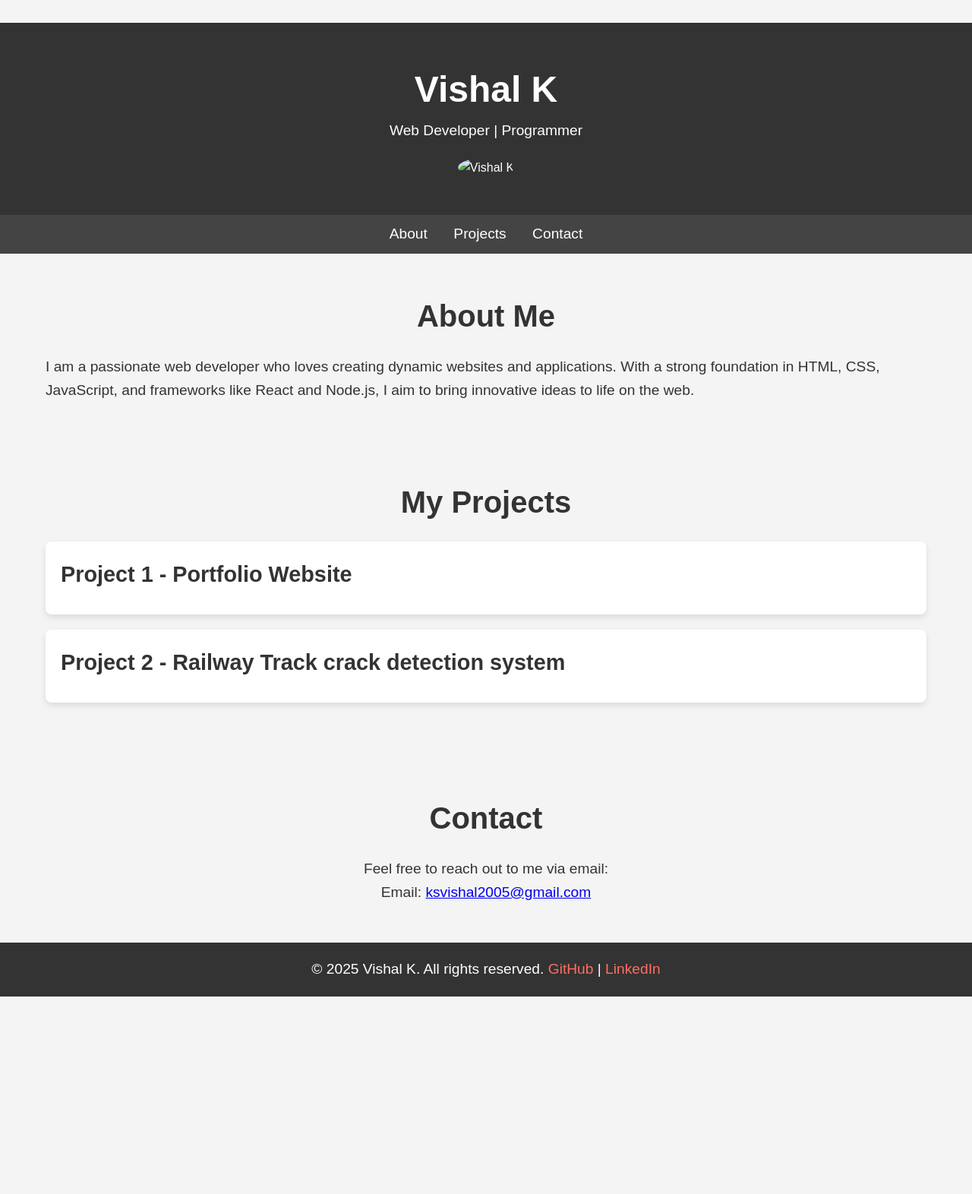
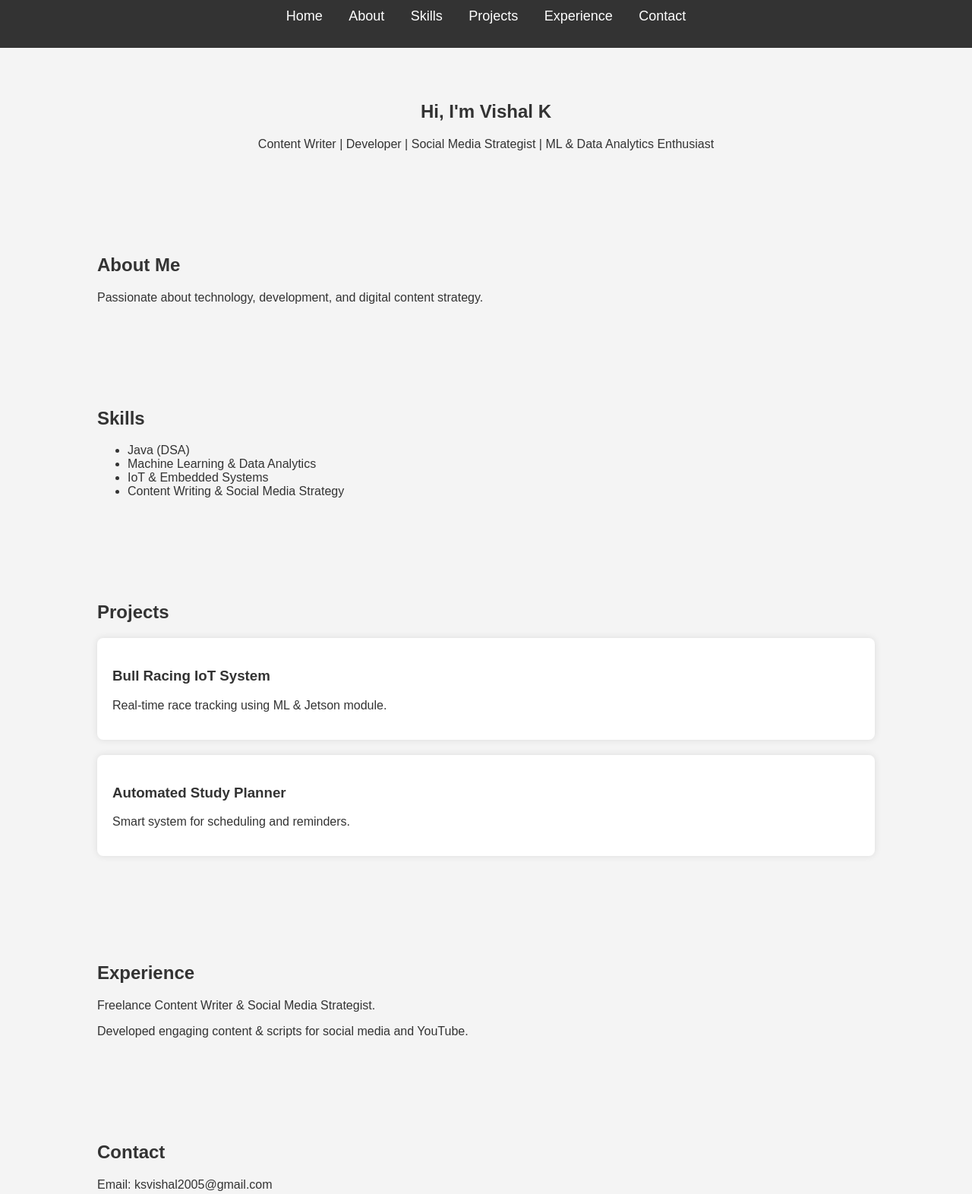
Before and after one commit to vishalk1005/Portfolio, a plain HTML site: page index.html in a window 1280 px wide. Shown: the part 20-1592 px from the top of the page at 76% size. Before the commit the page ends 1332 px from the top, so only its background shows below. Drawn offline with Linux system fonts and the light colour scheme.

Commit message:
index.html

```diff
--- a/index.html
+++ b/index.html
@@ -1,198 +1,136 @@
 <!DOCTYPE html>
 <html lang="en">
-
 <head>
     <meta charset="UTF-8">
     <meta name="viewport" content="width=device-width, initial-scale=1.0">
-    <title>Vishal K - Portfolio</title>
+    <title>VISHALK_Portfolio</title>
     <style>
-        * {
+        body {
+            font-family: Arial, sans-serif;
             margin: 0;
             padding: 0;
-            box-sizing: border-box;
-        }
-
-        body {
-            font-family: Arial, sans-serif;
-            line-height: 1.6;
             background-color: #f4f4f4;
             color: #333;
-            padding-top: 50px;
         }
-
         header {
-            text-align: center;
-            padding: 50px;
             background: #333;
-            color: white;
-        }
-
-        header img {
-            border-radius: 50%;
-            margin-top: 20px;
-        }
-
-        h1 {
-            font-size: 3em;
-        }
-
-        p {
-            font-size: 1.2em;
-        }
-
-        nav {
-            background: #444;
-            padding: 10px 0;
+            color: #fff;
+            padding: 15px 0;
             text-align: center;
         }
-
         nav ul {
             list-style: none;
+            padding: 0;
         }
-
         nav ul li {
             display: inline;
             margin: 0 15px;
         }
-
         nav ul li a {
-            color: white;
+            color: #fff;
             text-decoration: none;
-            font-size: 1.2em;
-            transition: color 0.3s;
+            font-size: 18px;
         }
-
-        nav ul li a:hover {
-            color: #ff6f61;
+        .center {
+            text-align: center;
+            padding: 50px;
         }
-
-        section {
-            padding: 50px 20px;
-            max-width: 1200px;
+        .container {
+            width: 80%;
             margin: auto;
+            padding: 50px 0;
         }
-
-        section h2 {
-            text-align: center;
-            font-size: 2.5em;
-            margin-bottom: 20px;
+        .project-card {
+            background: #fff;
+            padding: 20px;
+            margin: 20px 0;
+            box-shadow: 0px 0px 10px rgba(0, 0, 0, 0.1);
+            border-radius: 8px;
         }
-
-        .project {
-            background: #fff;
-            margin-bottom: 20px;
-            padding: 20px;
-            border-radius: 8px;
-            box-shadow: 0 4px 8px rgba(0, 0, 0, 0.1);
-        }
-
-        .project h3 {
-            font-size: 1.8em;
-            margin-bottom: 10px;
-        }
-
-        .project p {
-            font-size: 1.1em;
-            color: #666;
-        }
-
-        .contact p {
-            font-size: 1.2em;
-            text-align: center;
-        }
-
         footer {
             text-align: center;
             padding: 20px;
             background: #333;
             color: white;
-        }
-
-        footer a {
-            color: #ff6f61;
-            text-decoration: none;
-        }
-
-        /* Responsive Design */
-        @media (max-width: 768px) {
-            header img {
-                width: 120px;
-            }
-
-            .project {
-                margin-bottom: 15px;
-            }
-
-            .project h3 {
-                font-size: 1.5em;
-            }
-
-            nav ul li {
-                display: block;
-                margin: 10px 0;
-            }
-
-            nav ul li a {
-                font-size: 1.4em;
-            }
+            margin-top: 20px;
         }
     </style>
-</head>
-
-<body>
-
-    <header>
-        <h1>Vishal K</h1>
-        <p>Web Developer | Programmer</p>
-        <img src="your-image-url.jpg" alt="Vishal K" width="150">
-    </header>
-
-    <nav>
-        <ul>
-            <li><a href="#about">About</a></li>
-            <li><a href="#projects">Projects</a></li>
-            <li><a href="#contact">Contact</a></li>
-        </ul>
-    </nav>
-
-    <section id="about">
-        <h2>About Me</h2>
-        <p>I am a passionate web developer who loves creating dynamic websites and applications. With a strong foundation in HTML, CSS, JavaScript, and frameworks like React and Node.js, I aim to bring innovative ideas to life on the web.</p>
-    </section>
-
-    <section id="projects">
-        <h2>My Projects</h2>
-        <div class="project">
-            <h3>Project 1 - Portfolio Website</h3>
-        </div>
-        <div class="project">
-            <h3>Project 2 - Railway Track crack detection system</h3>
-        </div>
-    </section>
-
-    <section id="contact" class="contact">
-        <h2>Contact</h2>
-        <p>Feel free to reach out to me via email:</p>
-        <p>Email: <a href="mailto:ksvishal2005@gmail.com">ksvishal2005@gmail.com</a></p>
-    </section>
-
-    <footer>
-        <p>&copy; 2025 Vishal K. All rights reserved. <a href="https://github.com/vishalk" target="_blank">GitHub</a> | <a href="https://www.linkedin.com/in/vishalk" target="_blank">LinkedIn</a></p>
-    </footer>
-
     <script>
-        // Smooth Scroll Functionality
-        document.querySelectorAll('a[href^="#"]').forEach(anchor => {
-            anchor.addEventListener('click', function (e) {
-                e.preventDefault();
-
-                document.querySelector(this.getAttribute('href')).scrollIntoView({
-                    behavior: 'smooth'
+        document.addEventListener("DOMContentLoaded", function() {
+            const links = document.querySelectorAll("nav ul li a");
+            links.forEach(link => {
+                link.addEventListener("click", function(e) {
+                    e.preventDefault();
+                    const targetId = this.getAttribute("href").substring(1);
+                    const targetSection = document.getElementById(targetId);
+                    if (targetSection) {
+                        window.scrollTo({
+                            top: targetSection.offsetTop - 50,
+                            behavior: "smooth"
+                        });
+                    }
                 });
             });
         });
     </script>
+</head>
+<body>
+    <header>
+        <nav>
+            <ul>
+                <li><a href="#home">Home</a></li>
+                <li><a href="#about">About</a></li>
+                <li><a href="#skills">Skills</a></li>
+                <li><a href="#projects">Projects</a></li>
+                <li><a href="#experience">Experience</a></li>
+                <li><a href="#contact">Contact</a></li>
+            </ul>
+        </nav>
+    </header>
+
+    <section id="home" class="center">
+        <h1>Hi, I'm Vishal K</h1>
+        <p>Content Writer | Developer | Social Media Strategist | ML & Data Analytics Enthusiast</p>
+    </section>
+
+    <section id="about" class="container">
+        <h2>About Me</h2>
+        <p>Passionate about technology, development, and digital content strategy.</p>
+    </section>
+
+    <section id="skills" class="container">
+        <h2>Skills</h2>
+        <ul>
+            <li>Java (DSA)</li>
+            <li>Machine Learning & Data Analytics</li>
+            <li>IoT & Embedded Systems</li>
+            <li>Content Writing & Social Media Strategy</li>
+        </ul>
+    </section>
+
+    <section id="projects" class="container">
+        <h2>Projects</h2>
+        <div class="project-card">
+            <h3>Bull Racing IoT System</h3>
+            <p>Real-time race tracking using ML & Jetson module.</p>
+        </div>
+        <div class="project-card">
+            <h3>Automated Study Planner</h3>
+            <p>Smart system for scheduling and reminders.</p>
+        </div>
+    </section>
+
+    <section id="experience" class="container">
+        <h2>Experience</h2>
+        <p>Freelance Content Writer & Social Media Strategist.</p>
+        <p>Developed engaging content & scripts for social media and YouTube.</p>
+    </section>
+
+    <section id="contact" class="container">
+        <h2>Contact</h2>
+        <p>Email: ksvishal2005@gmail.com</p>
+        <p>LinkedIn: <a href="#">your-profile</a></p>
+    </section>
 
 </body>
-
 </html>
```
